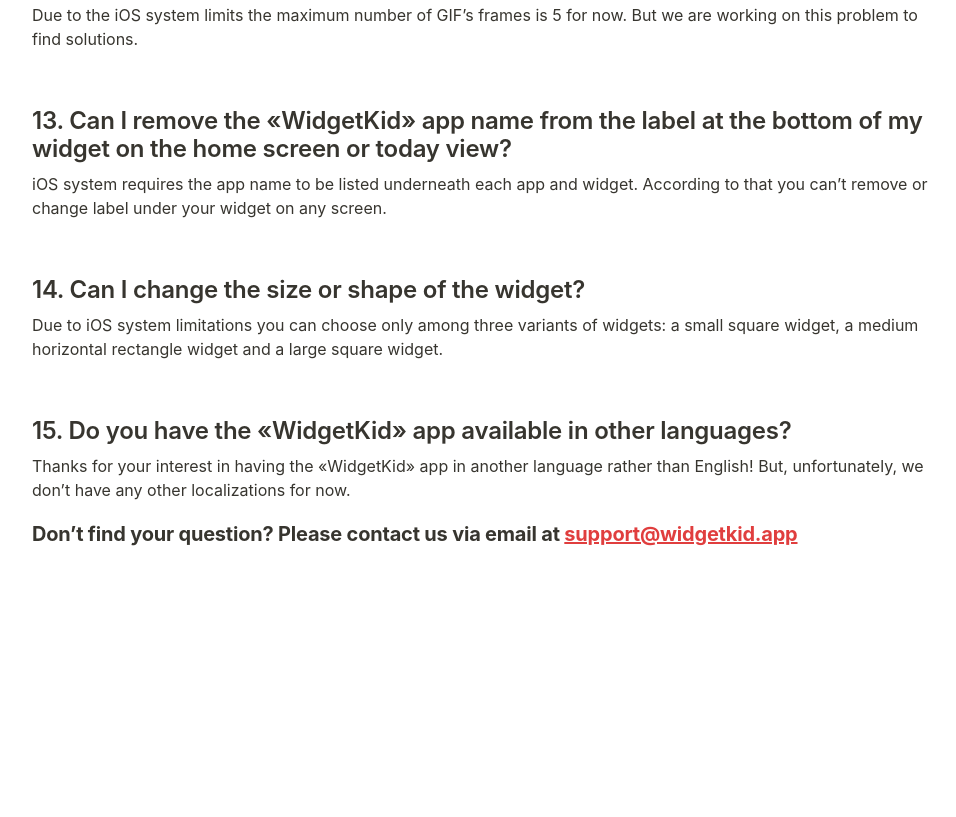
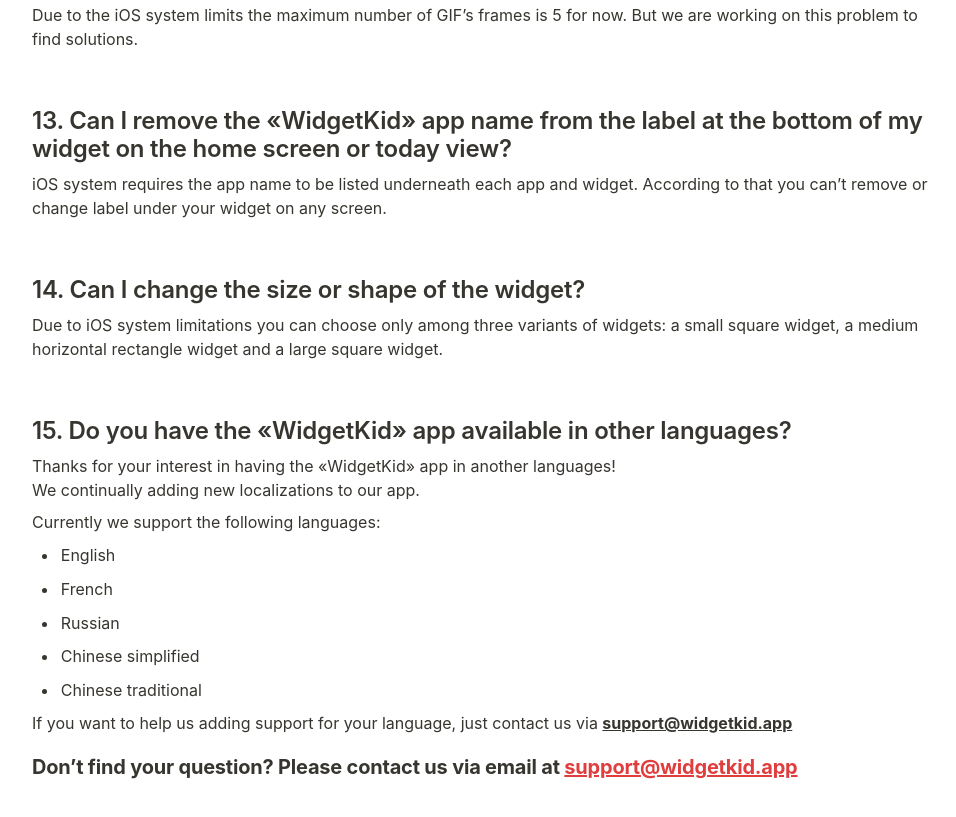
Before and after one commit to shvul/widgetkid-site, a plain HTML site: page faq.html in a window 1280 px wide. Shown: the part 2707-3524 px from the top of the page, without its empty margins (158-1114 px from the left). Before the commit the page ends 3317 px from the top, so only its background shows below. Drawn offline with Linux system fonts and the light colour scheme.

Commit message:
Update faq

```diff
--- a/faq.html
+++ b/faq.html
@@ -642,5 +642,6 @@ blockquote {
 </p><h2 id="e86609b7-5620-4fd4-b3e3-0bc236fc217d" class=""><strong>12. What is the maximum number of frames of GIF image that I can choose?</strong></h2><p id="1d405270-f9a5-4648-89f5-a93b26d445cb" class="">Due to the iOS system limits the maximum number of GIF’s frames is 5 for now. But we are working on this problem to find solutions.</p><p id="4ab98076-9f66-4e27-87df-74b69991e81b" class="">
 </p><h2 id="5137c8d4-afa1-4c0a-acdd-b035e28da2fc" class="">13. Can I remove the «WidgetKid» app name from the label at the bottom of my widget on the home screen or today view?</h2><p id="0f9c633b-ed55-4743-a3b7-afb69560d482" class="">iOS system requires the app name to be listed underneath each app and widget. According to that you can’t remove or change label under your widget on any screen.</p><p id="83d3e709-f9a6-4098-a36b-ed304f8efc69" class="">
 </p><h2 id="0d620061-b397-4012-a642-d536790310d0" class="">14. Can I change the size or shape of the widget?</h2><p id="1d4f02d1-545c-4921-bb09-8a6e2149037a" class="">Due to iOS system limitations you can choose only among three variants of widgets: a small square widget, a medium horizontal rectangle widget and a large square widget.</p><p id="b38cc8ad-baf6-4f38-91b6-f2c858033596" class="">
-</p><h2 id="df9a47c8-1f27-4e93-8470-b6594d1dfe32" class="">15. Do you have the «WidgetKid» app available in other languages?</h2><p id="eaef8bf9-7cea-43bb-840b-456475cc9b3f" class="">Thanks for your interest in having the «WidgetKid» app in another language rather than English! But, unfortunately, we don’t have any other localizations for now.</p><h3 id="99f4eae8-61be-40af-8157-e9065713d7c9" class=""><strong>Don’t find your question? Please contact us via email at </strong><mark class="highlight-red"><a href="mailto:support@widgetkid.app"><strong>support@widgetkid.app</strong></a></mark></h3><p id="673cd140-0244-4d1a-85e7-1fa372ea897c" class="">
+</p><h2 id="df9a47c8-1f27-4e93-8470-b6594d1dfe32" class="">15. Do you have the «WidgetKid» app available in other languages?</h2><p id="eaef8bf9-7cea-43bb-840b-456475cc9b3f" class="">Thanks for your interest in having the «WidgetKid» app in another languages!
+We continually adding new localizations to our app. </p><p id="847a6100-29aa-4030-a76c-68d646ccecfd" class="">Currently we support the following languages:</p><ul id="c9db2f15-ce77-4239-a496-232b7690f60c" class="bulleted-list"><li>English</li></ul><ul id="0013da95-deaa-4184-9729-2fbe0645b7c2" class="bulleted-list"><li>French</li></ul><ul id="58075044-33a1-493f-9a9a-84bf038922fa" class="bulleted-list"><li>Russian</li></ul><ul id="63875204-4d28-4101-a18d-38b35c09f629" class="bulleted-list"><li>Chinese simplified</li></ul><ul id="cf1096c4-ce8a-4bcb-9aff-b7970bb3ff05" class="bulleted-list"><li>Chinese traditional</li></ul><p id="40998a8c-b44d-44ac-808d-868ca7bb7445" class="">If you want to help us adding support for your language, just contact us via <a href="mailto:support@widgetkid.app"><strong>support@widgetkid.app</strong></a></p><h3 id="99f4eae8-61be-40af-8157-e9065713d7c9" class=""><strong>Don’t find your question? Please contact us via email at </strong><mark class="highlight-red"><a href="mailto:support@widgetkid.app"><strong>support@widgetkid.app</strong></a></mark></h3><p id="673cd140-0244-4d1a-85e7-1fa372ea897c" class="">
 </p></div></article></body></html>
```
